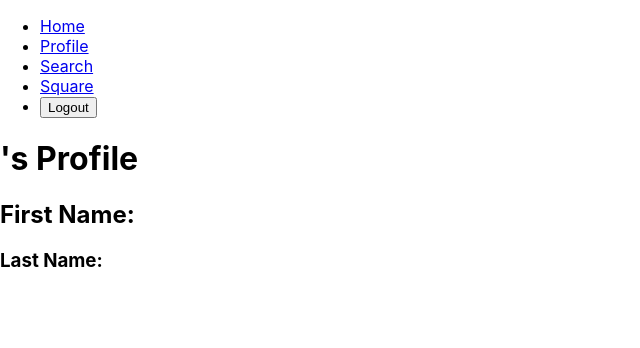
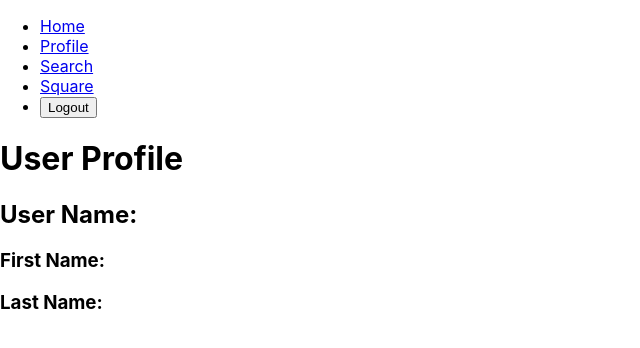
Before and after one commit to Lenore8963/doggo-react-app, a React (Create React App) app: page /user/1 in a window 1280 px wide. Shown: the top 348 px of the page, without its empty margins (0-640 px from the left). Built offline with nearby package versions, Linux system fonts and the light colour scheme; no server answers; sample sign-in values are in the browser's storage.

Commit message:
finished the follow/unfollow button

```diff
--- a/src/App.js
+++ b/src/App.js
@@ -3,7 +3,7 @@ import React, { useState, useEffect } from "react";
 import { BrowserRouter as Router, Routes, Route } from "react-router-dom";
 import HomeScreen from "./home-screen";
 import ProfileScreen from "./profile-screen";
-import UserProfileScreen from "./user-profile-screen"; // Import the new component
+import UserProfileScreen from "./user-profile-screen";
 import SearchScreen from "./search-screen";
 import SquareScreen from "./square-screen";
 import Navigation from "./navigation";
--- a/src/api/index.js
+++ b/src/api/index.js
@@ -38,3 +38,21 @@ export const deleteTuit = (tuitId) => {
     throw error;
   });
 };
+
+export const followUser = (userId, followUserId) => {
+  return axios
+    .post("/api/users/follow", { userId, followUserId })
+    .catch((error) => {
+      console.error("Error in followUser API:", error.response?.data);
+      throw error;
+    });
+};
+
+export const unfollowUser = (userId, unfollowUserId) => {
+  return axios
+    .post("/api/users/unfollow", { userId, unfollowUserId })
+    .catch((error) => {
+      console.error("Error in unfollowUser API:", error.response?.data);
+      throw error;
+    });
+};
--- a/src/auth-context/index.js
+++ b/src/auth-context/index.js
@@ -21,12 +21,32 @@ const AuthProvider = ({ children }) => {
     localStorage.removeItem("user");
   };
 
-  const updateUserContext = (updatedUser) => {
-    setUser(updatedUser);
+  const followUserInContext = (followUserId) => {
+    setUser((prevUser) => ({
+      ...prevUser,
+      followedUsers: [...prevUser.followedUsers, followUserId],
+    }));
+  };
+
+  const unfollowUserInContext = (unfollowUserId) => {
+    setUser((prevUser) => ({
+      ...prevUser,
+      followedUsers: prevUser.followedUsers.filter(
+        (id) => id !== unfollowUserId
+      ),
+    }));
   };
 
   return (
-    <AuthContext.Provider value={{ user, login, logout, updateUserContext }}>
+    <AuthContext.Provider
+      value={{
+        user,
+        login,
+        logout,
+        followUserInContext,
+        unfollowUserInContext,
+      }}
+    >
       {children}
     </AuthContext.Provider>
   );
--- a/src/profile-screen/index.js
+++ b/src/profile-screen/index.js
@@ -2,11 +2,16 @@ import React, { useState, useEffect, useContext } from "react";
 import { useParams } from "react-router-dom";
 import SetUser from "./set-user";
 import FetchLocation from "../location";
-import { getUsers, updateUser as updateUserApi } from "../api";
+import {
+  getUsers,
+  updateUser as updateUserApi,
+  followUser,
+  unfollowUser,
+} from "../api";
 import { AuthContext } from "../auth-context";
 
 const ProfileScreen = () => {
-  const { user, updateUserContext } = useContext(AuthContext);
+  const { user } = useContext(AuthContext);
   const { userId } = useParams();
   const [profileUser, setProfileUser] = useState({
     id: "",
@@ -37,10 +42,37 @@ const ProfileScreen = () => {
       .then((response) => {
         console.log("User updated:", response.data);
         setProfileUser(response.data);
-        updateUserContext(response.data); // Update the AuthContext with the new user data
       })
       .catch((error) => console.error("Error updating user:", error));
   };
+
+  const handleFollow = async () => {
+    try {
+      await followUser(user._id, profileUser._id);
+      setProfileUser((prevUser) => ({
+        ...prevUser,
+        followedUsers: [...prevUser.followedUsers, profileUser._id],
+      }));
+    } catch (error) {
+      console.error("Error following user:", error);
+    }
+  };
+
+  const handleUnfollow = async () => {
+    try {
+      await unfollowUser(user._id, profileUser._id);
+      setProfileUser((prevUser) => ({
+        ...prevUser,
+        followedUsers: prevUser.followedUsers.filter(
+          (id) => id !== profileUser._id
+        ),
+      }));
+    } catch (error) {
+      console.error("Error unfollowing user:", error);
+    }
+  };
+
+  const isFollowing = user?.followedUsers?.includes(profileUser._id);
 
   return (
     <div>
@@ -49,7 +81,11 @@ const ProfileScreen = () => {
       <h3>First Name: {profileUser.firstName}</h3>
       <h3>Last Name: {profileUser.lastName}</h3>
       <h3>Location: {profileUser.location}</h3>
-      <button>Follow</button>
+      {userId !== user._id && (
+        <button onClick={isFollowing ? handleUnfollow : handleFollow}>
+          {isFollowing ? "Unfollow" : "Follow"}
+        </button>
+      )}
       <SetUser user={profileUser} updateUser={handleUpdateUser} />
       <FetchLocation
         setLocation={(location) =>
--- a/src/register/index.js
+++ b/src/register/index.js
@@ -1,3 +1,4 @@
+// register.js
 import React, { useState } from "react";
 import axios from "axios";
 import { useNavigate } from "react-router-dom";
@@ -12,12 +13,6 @@ const Register = () => {
   const handleRegister = async (event) => {
     event.preventDefault();
     try {
-      console.log("Registering user:", {
-        username,
-        password,
-        firstName,
-        lastName,
-      });
       const response = await axios.post("/api/users/register", {
         username,
         password,
@@ -25,13 +20,10 @@ const Register = () => {
         lastName,
       });
       console.log("Registration successful:", response.data);
-      // Redirect to profile page with new user ID
-      navigate(`/profile/${response.data._id}`);
+      navigate(`/login`);
     } catch (error) {
-      console.error(
-        "Error registering:",
-        error.response ? error.response.data : error.message
-      );
+      console.error("Error registering:", error.response?.data);
+      alert(error.response?.data.error || "Registration failed");
     }
   };
 
--- a/src/user-profile-screen/index.js
+++ b/src/user-profile-screen/index.js
@@ -1,11 +1,14 @@
-// user-profile-screen/index.js
-import React, { useState, useEffect } from "react";
+import React, { useState, useEffect, useContext } from "react";
 import { useParams } from "react-router-dom";
-import { getUsers } from "../api";
+import { getUsers, followUser, unfollowUser } from "../api";
+import { AuthContext } from "../auth-context";
 
 const UserProfileScreen = () => {
+  const { user, followUserInContext, unfollowUserInContext } =
+    useContext(AuthContext);
   const { userId } = useParams();
   const [profileUser, setProfileUser] = useState({
+    id: "",
     username: "",
     firstName: "",
     lastName: "",
@@ -24,12 +27,37 @@ const UserProfileScreen = () => {
     }
   }, [userId]);
 
+  const handleFollow = async () => {
+    try {
+      await followUser(user._id, profileUser._id);
+      followUserInContext(profileUser._id);
+    } catch (error) {
+      console.error("Error following user:", error);
+    }
+  };
+
+  const handleUnfollow = async () => {
+    try {
+      await unfollowUser(user._id, profileUser._id);
+      unfollowUserInContext(profileUser._id);
+    } catch (error) {
+      console.error("Error unfollowing user:", error);
+    }
+  };
+
+  const isFollowing = user?.followedUsers?.includes(profileUser._id);
+
   return (
     <div>
-      <h1>{profileUser.username}'s Profile</h1>
-      <h2>First Name: {profileUser.firstName}</h2>
+      <h1>User Profile</h1>
+      <h2>User Name: {profileUser.username}</h2>
+      <h3>First Name: {profileUser.firstName}</h3>
       <h3>Last Name: {profileUser.lastName}</h3>
-      {/* Add more user details here as needed */}
+      {userId !== user._id && (
+        <button onClick={isFollowing ? handleUnfollow : handleFollow}>
+          {isFollowing ? "Unfollow" : "Follow"}
+        </button>
+      )}
     </div>
   );
 };
```
